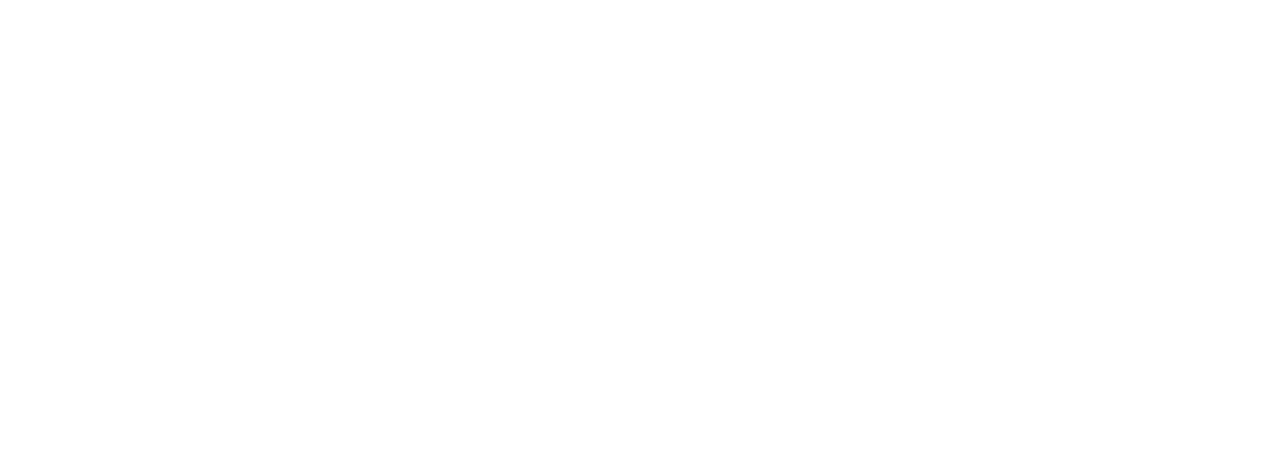
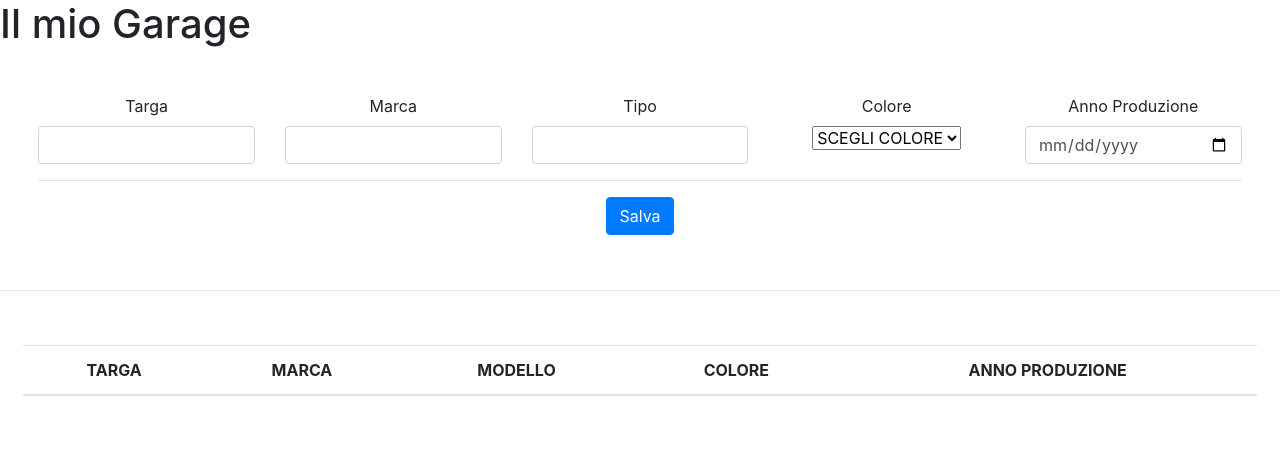
Before and after one commit to CecyF92/esercizioGarage, a website with bundled scripts: page public/index.html in a window 1280 px wide. Built offline with nearby package versions, Linux system fonts and the light colour scheme.

Commit message:
Iniziato progetto

```diff
--- a/package.json
+++ b/package.json
@@ -2,7 +2,7 @@
     "name": "templateproject",
     "version": "1.0.0",
     "scripts": {
-        "build": "esbuild src/main.ts --bundle --minify --outfile=public/bundle.js",
+        "build": "esbuild src/main.ts --bundle --outfile=public/bundle.js",
         "dev": "esbuild src/main.ts --bundle --watch --outfile=public/bundle.js",
         "eslint": "eslint src/**/*.ts --fix",
         "test": "jest",
--- a/public/index.html
+++ b/public/index.html
@@ -15,12 +15,80 @@
             crossorigin="anonymous"
         />
 
-        <title>my project</title>
+        <title>Il mio Garage</title>
     </head>
     <body>
         <!--code html-->
         <main id="root">
-            <!--your project html-->
+            <header>
+                <h1>Il mio Garage</h1>
+            </header>
+
+            <div class="divForm">
+                    <div class="row">
+                        <div class="col">
+                            <label for="targa" class="form-label">Targa</label>
+                        </div>
+                        <div class="col">
+                            <label for="marca" class="form-label">Marca</label>
+                        </div>
+                        <div class="col">
+                            <label for="tipo" class="form-label">Tipo</label>
+                        </div>
+                        <div class="col">
+                            <label for="colore" class="form-label">Colore</label>
+                        </div>
+                        <div class="col">
+                            <label for="anno" class="form-label">Anno Produzione</label>
+                        </div>
+                    </div>
+                    <div class="row">
+                        <div class="col">
+                            <input type="text" class="form-control" id="targa" aria-describedby="targa">
+                        </div>
+                        <div class="col">
+                            <input type="text" class="form-control" id="marca" aria-describedby="marca">
+                        </div>
+                        <div class="col">
+                            <input type="text" class="form-control" id="tipo" aria-describedby="tipo">
+                        </div>
+                        <div class="col">
+                            <select class="form-select" aria-label="colore" id="colore">
+                                <option selected>SCEGLI COLORE</option>
+                                <option value="1">BIANCO</option>
+                                <option value="2">NERO</option>
+                                <option value="3">ROSSO</option>
+                                <option value="4">GIALLO</option>
+                                <option value="5">BLU</option>
+                                <option value="6">VERDE</option>
+                                <option value="7">ROSA</option>
+                                <option value="8">GRIGIO</option>
+                              </select>
+                        </div>
+                        <div class="col">
+                            <input type="date" class="form-control" id="anno" aria-describedby="anno">
+                        </div>
+                    </div>
+                    <hr>
+                    <button class="btn btn-primary" id="salva">Salva</button>
+            </div>
+            <hr>
+            <div class="row" id="tabella">
+                <table class="table">
+                    <thead>
+                      <tr>
+                        <th scope="col">TARGA</th>
+                        <th scope="col">MARCA</th>
+                        <th scope="col">MODELLO</th>
+                        <th scope="col">COLORE</th>
+                        <th scope="col">ANNO PRODUZIONE</th>
+                      </tr>
+                    </thead>
+                    <tbody id="rigo">
+
+                    </tbody>
+                  </table>
+            </div>
         </main>
 
         <!--script js-->
--- a/public/style.css
+++ b/public/style.css
@@ -1 +1,4 @@
-/*your style code*/
+.divForm, #tabella{
+    padding: 3% 3% 3% 3%;
+    text-align: center;
+}
--- /dev/null
+++ b/src/database.ts
@@ -0,0 +1,23 @@
+import { Automobile } from './types/global.d';
+
+namespace Database {
+
+    const vettore: Automobile[] = [{
+        marca: 'Fiat',
+        tipo: 'Panda',
+        targa: 'BA973HF',
+        colore: 'bianco',
+        anno_produzione: '2005'
+    }]
+
+    export const getItems = () => {
+        return vettore
+    }
+
+    export const addItem = (automobile: Automobile) => {
+        vettore.push(automobile)
+    }
+
+}
+
+export default Database
--- a/src/main.ts
+++ b/src/main.ts
@@ -1 +1,45 @@
-/* your code in typescript */
+import { Automobile } from './types/global';
+import Database from "./database";
+
+const targa = (window.document.getElementById('targa') as HTMLInputElement)
+const marca = (window.document.getElementById('marca') as HTMLInputElement)
+const tipo = (window.document.getElementById('tipo') as HTMLInputElement)
+const colore = (window.document.getElementById('colore') as HTMLInputElement)
+const anno = (window.document.getElementById('anno') as HTMLInputElement)
+const btn = window.document.getElementById('salva') as HTMLInputElement
+const rigo = window.document.getElementById('rigo')
+
+
+window.document.addEventListener('load', visualizza)
+
+function inserisci(){
+    const item: Automobile = {
+        targa: targa.value,
+        marca: marca.value,
+        tipo: tipo.value,
+        colore: colore.value,
+        anno_produzione: anno.value
+    }
+    console.log(item)
+    Database.addItem(item)
+    console.log(Database.getItems())
+    visualizza();
+}
+
+function visualizza(){
+    const lista_vetture = Database.getItems()
+    if(lista_vetture.length > 0 && rigo !== null) {
+        for(const vettura of lista_vetture){
+            rigo.innerHTML += `<tr>`
+            rigo.innerHTML += `<td>${vettura.targa}</td>`
+            rigo.innerHTML += `<td>${vettura.marca}</td>`
+            rigo.innerHTML += `<td>${vettura.tipo}</td>`
+            rigo.innerHTML += `<td>${vettura.colore}</td>`
+            rigo.innerHTML += `<td>${vettura.anno_produzione}</td>`
+            rigo.innerHTML += `</tr>`
+        }
+    }
+    console.log(rigo)
+}
+
+btn.addEventListener('click', inserisci)
```
Also changed, not shown: src/types/global.d.ts (+7 -1 lines).
